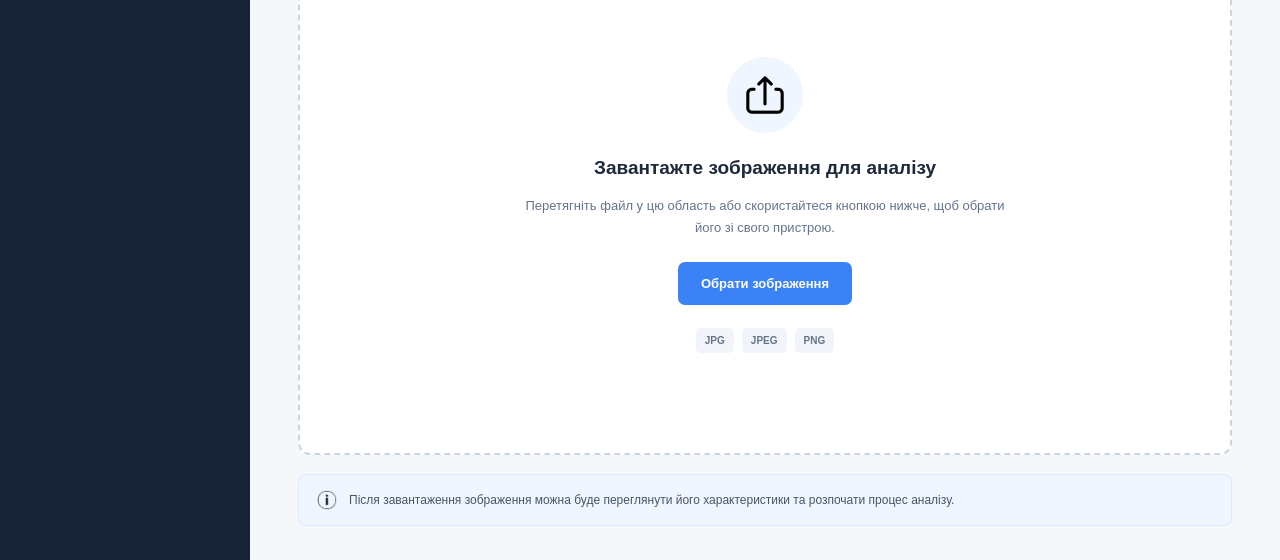
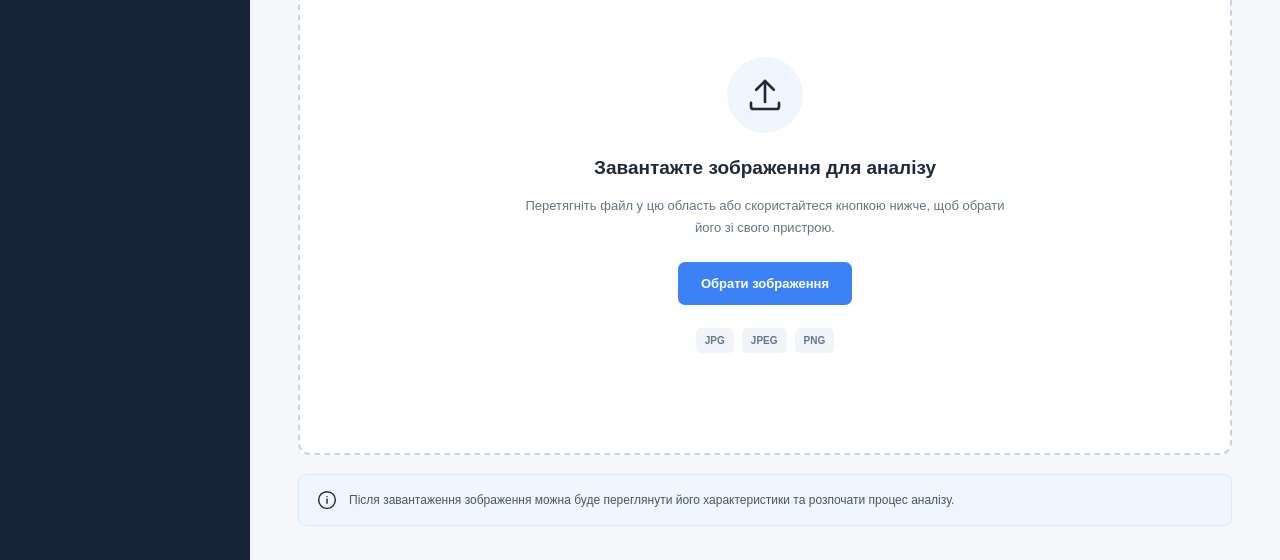
Before and after one commit to htokira/coursework, a Next.js app in the folder frontend/: page / in a window 1280 px wide. Shown: the part 264-824 px from the top of the page. Built offline with nearby package versions, Linux system fonts and the light colour scheme.

Commit message:
feat: update upload area

```diff
--- a/frontend/components/UploadArea/DropZone.tsx
+++ b/frontend/components/UploadArea/DropZone.tsx
@@ -1,8 +1,6 @@
 "use client";
 
 import { RefObject } from "react";
-import Image from 'next/image';
-import uploadIcon from '@/public/upload.png'
 
 interface DropZoneProps {
     inputRef: RefObject<HTMLInputElement | null>;
@@ -51,10 +49,19 @@ export function DropZone({
             />
 
             <div className="upload-icon">
-                <Image
-                    src={uploadIcon}
-                    alt="Upload icon"
-                    placeholder="blur"/>
+                <svg
+                    width="42"
+                    height="42"
+                    viewBox="0 0 24 24"
+                    fill="none"
+                    stroke="currentColor"
+                    strokeWidth="1.5"
+                    strokeLinecap="round"
+                    strokeLinejoin="round">
+                    <path d="M12 16V4" />
+                    <path d="m7 9 5-5 5 5" />
+                    <path d="M20 16.5v2A1.5 1.5 0 0 1 18.5 20h-13A1.5 1.5 0 0 1 4 18.5v-2" />
+                </svg>
             </div>
 
             <h2>
--- a/frontend/components/UploadArea/UploadArea.tsx
+++ b/frontend/components/UploadArea/UploadArea.tsx
@@ -3,8 +3,6 @@
 import { useImageUpload } from "./useImageUpload";
 import { DropZone } from "./DropZone";
 import { ImagePreview } from "./ImagePreview";
-import Image from 'next/image';
-import noteIcon from '@/public/note.png'
 
 export default function UploadArea() {
     const {
@@ -66,10 +64,19 @@ export default function UploadArea() {
             {!image && (
                 <div className="upload-note">
                     <div className="upload-note-icon">
-                        <Image
-                            src={noteIcon}
-                            alt="Note icon"
-                            placeholder="blur"/>
+                        <svg
+                            width="20"
+                            height="20"
+                            viewBox="0 0 24 24"
+                            fill="none"
+                            stroke="currentColor"
+                            strokeWidth="1.7"
+                            strokeLinecap="round"
+                            strokeLinejoin="round">
+                            <circle cx="12" cy="12" r="10" />
+                            <path d="M12 11v5" />
+                            <path d="M12 8h.01" />
+                        </svg>
                     </div>
                     <p>
                         Після завантаження зображення можна буде переглянути його характеристики та розпочати процес аналізу.
--- a/frontend/components/UploadArea/useImageUpload.tsx
+++ b/frontend/components/UploadArea/useImageUpload.tsx
@@ -126,6 +126,9 @@ export function useImageUpload() {
 
             savePendingImage(pendingImage);
 
+            setImage(null);
+            setError("");
+
             router.push("/analysis");
         } catch {
             setError(
```
